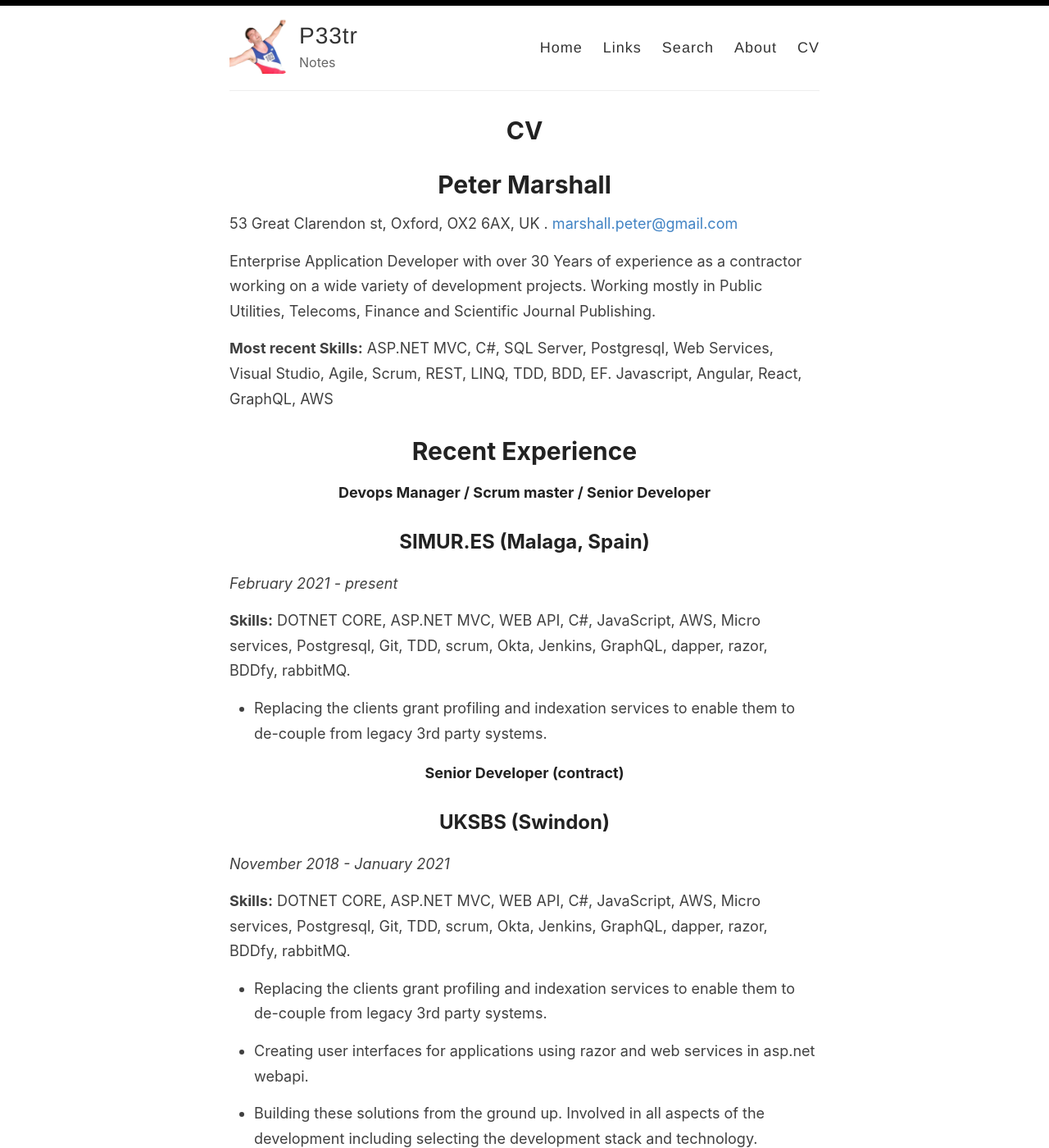
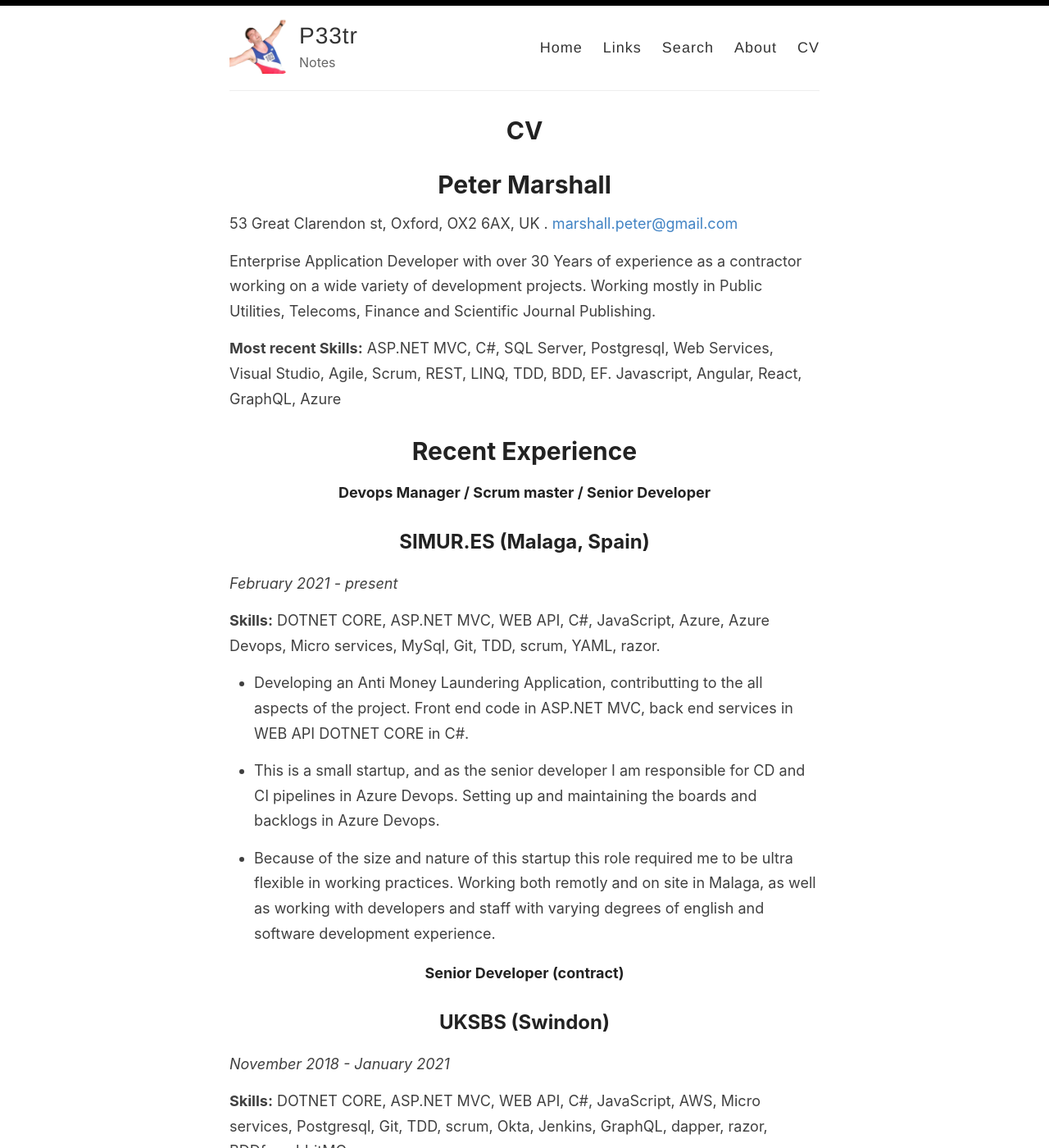
Before and after one commit to petermarshall/blog, a Jekyll site: the page built from _pages/cv.md, in a window 1280 px wide and 1400 px high. Shown: the whole window at 82% size. Built offline with Jekyll 4.4.1, drawn with Linux system fonts in a browser that asks for light colours.

Commit message:
added simur.es

```diff
--- a/_pages/cv.md
+++ b/_pages/cv.md
@@ -11,7 +11,7 @@ permalink: /cv/
 
 Enterprise Application Developer with over 30 Years of experience as a contractor working on a wide variety of development projects. Working mostly in Public Utilities, Telecoms, Finance and Scientific Journal Publishing.
 
-**Most recent Skills:** ASP.NET MVC, C#, SQL Server, Postgresql, Web Services, Visual Studio, Agile, Scrum, REST, LINQ, TDD, BDD, EF. Javascript, Angular, React, GraphQL, AWS
+**Most recent Skills:** ASP.NET MVC, C#, SQL Server, Postgresql, Web Services, Visual Studio, Agile, Scrum, REST, LINQ, TDD, BDD, EF. Javascript, Angular, React, GraphQL, Azure
 
 
 
@@ -23,9 +23,17 @@ Enterprise Application Developer with over 30 Years of experience as a contracto
 ## SIMUR.ES (Malaga, Spain)
 *February 2021 - present*
 
-**Skills:** DOTNET CORE, ASP.NET MVC, WEB API, C#, JavaScript, AWS, Micro services, Postgresql, Git, TDD, scrum, Okta, Jenkins, GraphQL, dapper, razor, BDDfy, rabbitMQ.
+**Skills:** DOTNET CORE, ASP.NET MVC, WEB API, C#, JavaScript, Azure, Azure Devops, Micro services, MySql, Git, TDD, scrum, YAML, razor.
 
-* Replacing the clients grant profiling and indexation services to enable them to de-couple from legacy 3rd party systems.
+* Developing an Anti Money Laundering Application, contributting to the all aspects of the project. Front end code in ASP.NET MVC, back end services in WEB API DOTNET CORE in C#.
+
+* This is a small startup, and as the senior developer I am responsible for CD and CI pipelines in Azure Devops. Setting up and maintaining the boards and backlogs in Azure Devops.
+
+* Because of the size and nature of this startup this role required me to be ultra flexible in working practices. Working both remotly and on site in Malaga, as well as working with developers and staff with varying degrees of english and software development experience.
+
+
+
+
 
 #### Senior Developer (contract)
 
```
